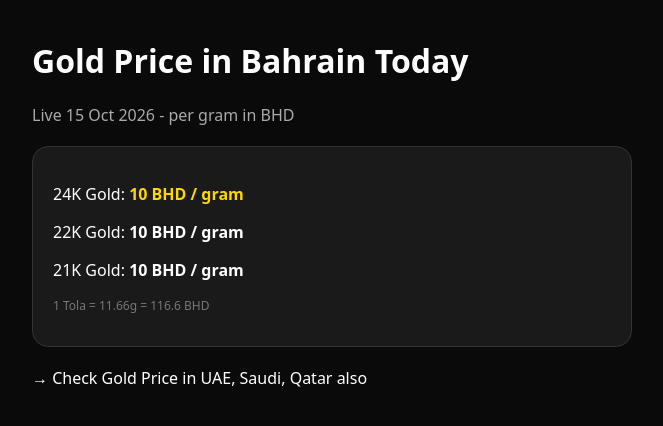
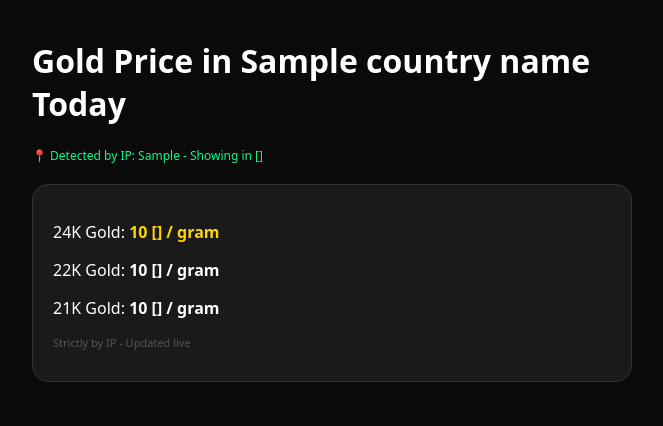
Before and after one commit to Topshugar/Clearcodesystem, a Flask app: template templates/gold_bahrain.html in a window 1280 px wide. Shown: the top 426 px of the page, without its empty margins (308-971 px from the left). Run offline with Flask 3, Linux system fonts and the light colour scheme; the template is opened without the code that fills it: most values are stand-ins (such as "Sample title", 1, 10 or a date in 2020); some libraries are stand-ins or nearby versions.

Commit message:
Update gold_bahrain.html

```diff
--- a/templates/gold_bahrain.html
+++ b/templates/gold_bahrain.html
@@ -1,14 +1,13 @@
 {% extends "base.html" %}
 {% block content %}
 <div style="max-width:600px;margin:auto">
-<h1>Gold Price in Bahrain Today</h1>
-<p style="color:#aaa">Live 15 Oct 2026 - per gram in BHD</p>
+<h1>Gold Price in {{ country_name }} Today</h1>
+<p style="color:#00ff88;font-size:12px">📍 Detected by IP: {{ detected_country }} - Showing in {{ country_code }}</p>
 <div style="background:#1a1a1a;padding:20px;border-radius:16px;margin-top:20px;border:1px solid #333">
-<p>24K Gold: <b style="color:#FFD700">{{ price_24k }} BHD / gram</b></p>
-<p>22K Gold: <b>{{ price_22k }} BHD / gram</b></p>
-<p>21K Gold: <b>{{ price_21k }} BHD / gram</b></p>
-<p style="margin-top:15px;font-size:12px;color:#777">1 Tola = 11.66g = {{ (price_24k*11.66)|round(2) }} BHD</p>
+<p>24K Gold: <b style="color:#FFD700">{{ price_24k }} {{ country_code }} / gram</b></p>
+<p>22K Gold: <b>{{ price_22k }} {{ country_code }} / gram</b></p>
+<p>21K Gold: <b>{{ price_21k }} {{ country_code }} / gram</b></p>
+<p style="margin-top:15px;font-size:11px;color:#555">Strictly by IP - Updated live</p>
 </div>
-<p style="margin-top:20px"><a href="/tools/gold-price">→ Check Gold Price in UAE, Saudi, Qatar also</a></p>
 </div>
 {% endblock %}
```
